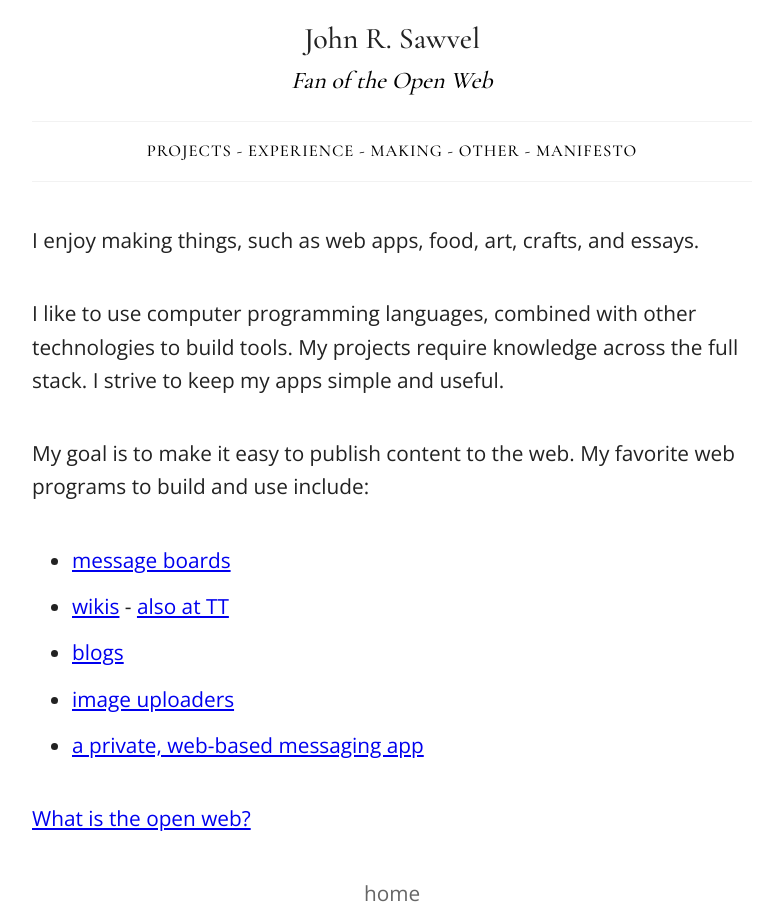
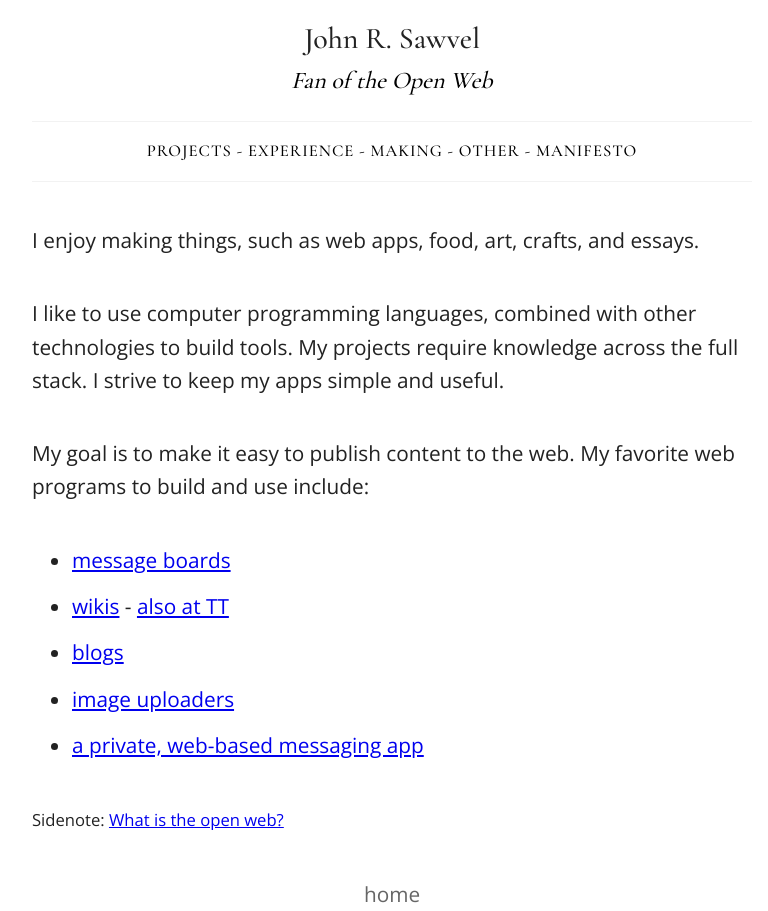
Before and after one commit to jrsawvel/jrsawvel.github.io, a Jekyll site: the page built from index.md, in a window 1280 px wide. Shown: the whole page, without its empty margins (248-1016 px from the left). Built offline with Jekyll 4.4.1, drawn with Linux system fonts in a browser that asks for light colours.

Commit message:
Update index.md

```diff
--- a/index.md
+++ b/index.md
@@ -14,4 +14,4 @@
 * [image uploaders](http://waxwing.soupmode.com)
 * [a private, web-based messaging app](https://soupmode.com)
 
-[What is the open web?](http://boghop.com/2016/10/07/defining-open-web-and-silos.html)
+<small>Sidenote: [What is the open web?](http://boghop.com/2016/10/07/defining-open-web-and-silos.html)</small>
```
